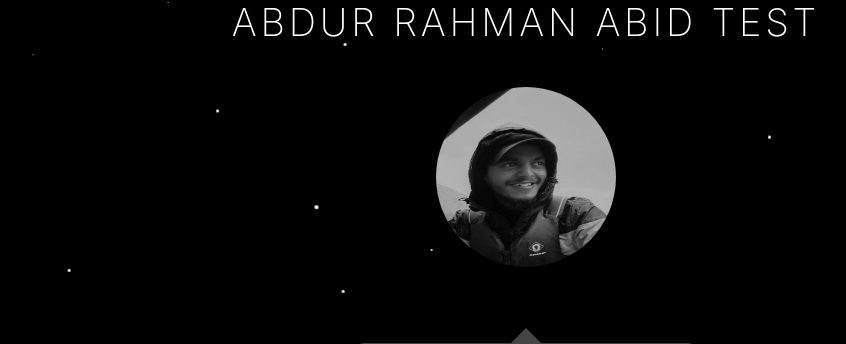
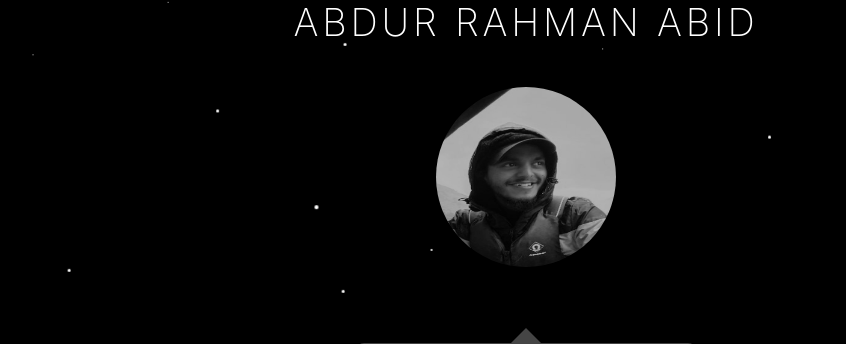
Before and after one commit to Abid-dev/portfolio, a PHP site: page / in a window 1280 px wide. Shown: the part 50-394 px from the top of the page, without its empty margins (114-960 px from the left). Run offline with PHP 8.4, Linux system fonts and the light colour scheme; some libraries are stand-ins or nearby versions.

Commit message:
remove the test

```diff
--- a/index.php
+++ b/index.php
@@ -37,7 +37,7 @@
         <!-- <main> -->
             <div id="aboutMe" class="page_section container">
                 <div class="align-center profile__container">
-                    <h1 class="profile__name">Abdur Rahman Abid Test</h1>
+                    <h1 class="profile__name">Abdur Rahman Abid</h1>
                     <img class="profile__image" src="images/profile.jpeg" />
                     <p class="profile__description balloon">
                         <!-- Accomidating Businesslike Insightful Developers -->
```
